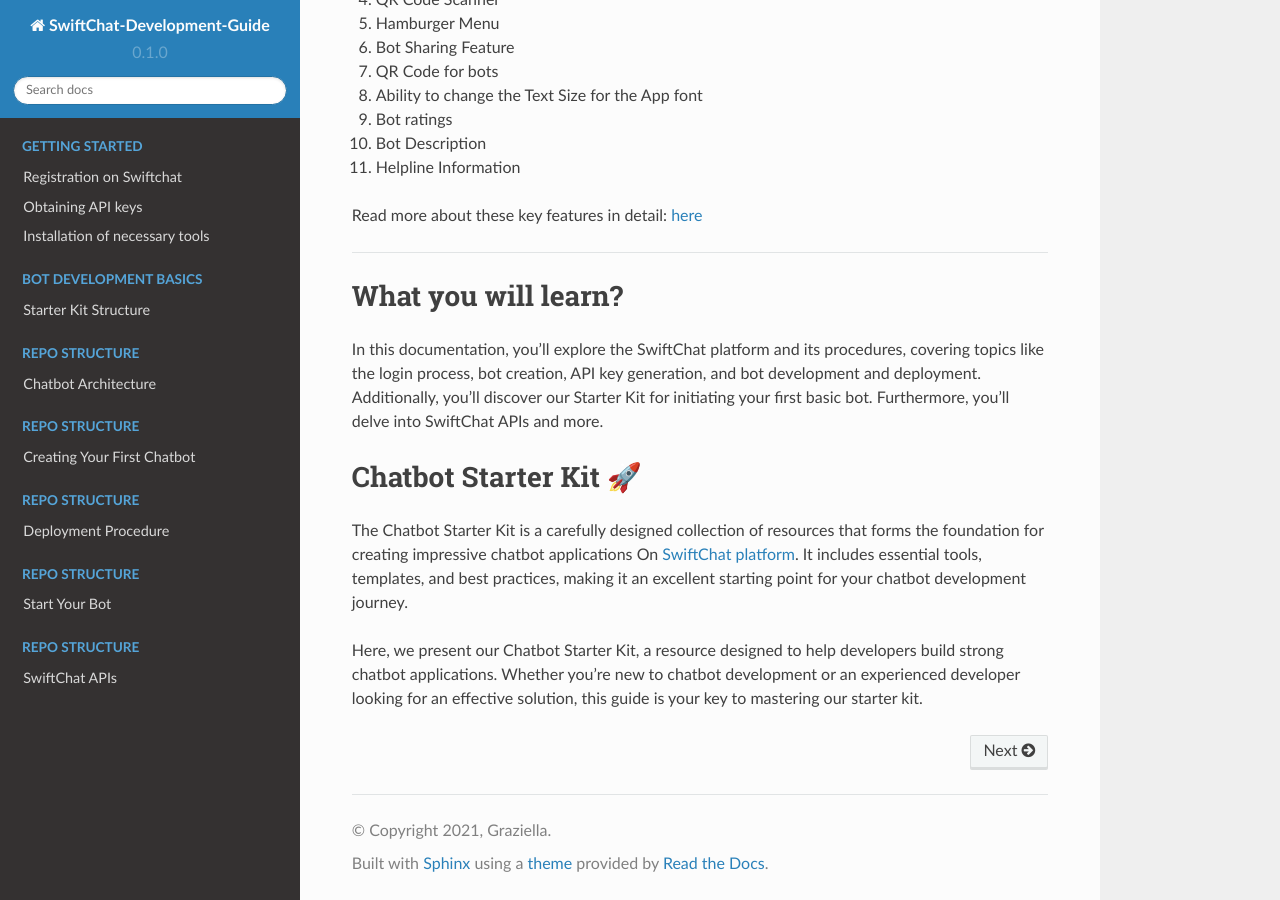
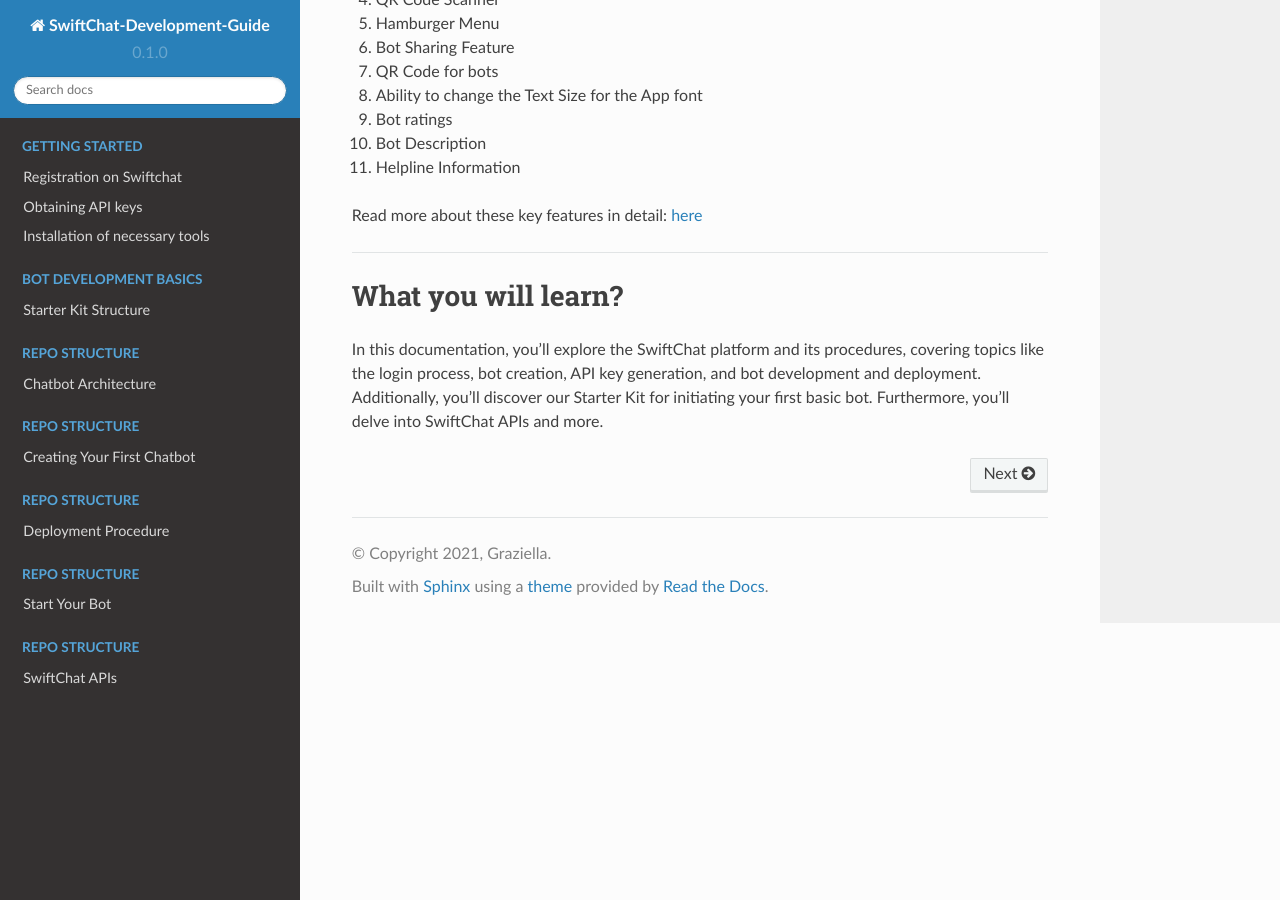
Before and after one commit to Priyanka-sharma181/Chatbot-Development-Guide, a Sphinx documentation site: the page built from docs/source/index.rst, in a window 1280 px wide and 900 px high, scrolled down 1113 px. Built offline with Sphinx 7.4.7 and the Read the Docs theme 2.0.0, drawn with Linux system fonts in a browser that asks for light colours.

Commit message:
new changes

```diff
--- a/docs/source/index.rst
+++ b/docs/source/index.rst
@@ -43,15 +43,6 @@
 What you will learn?
 ====================
 In this documentation, you'll explore the SwiftChat platform and its procedures, covering topics like the login process, bot creation, API key generation, and bot development and deployment. Additionally, you'll discover our Starter Kit for initiating your first basic bot. Furthermore, you'll delve into SwiftChat APIs and more.
-
-Chatbot Starter Kit 🚀
-====================
-
-The Chatbot Starter Kit is a carefully designed collection of resources that forms the foundation for creating impressive chatbot applications On `SwiftChat platform <https://convegenius.com/>`_. It includes essential tools, templates, and best practices, making it an excellent starting point for your chatbot development journey.
-
-Here, we present our Chatbot Starter Kit, a resource designed to help developers build strong chatbot applications. Whether you're new to chatbot development or an experienced developer looking for an effective solution, this guide is your key to mastering our starter kit.
-
-
 
 
 .. only:: not index
--- a/docs/source/installation.rst
+++ b/docs/source/installation.rst
@@ -1,6 +1,6 @@
 Installation of necessary tools
 ====================
-This document will guide you for the installation process of necessary tools and SDKs also, here we will discuss about the chatbot starter kit.
+This document will guide you for the installation process of necessary tools and SDKs. Also, here we will discuss about the chatbot starter kit.
 
 Chatbot Starter Kit 🚀
 ------------
```
